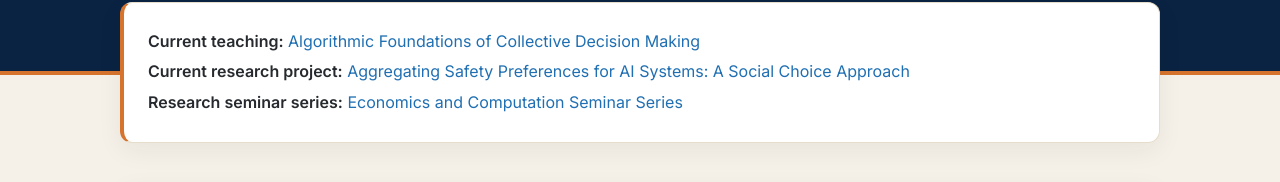
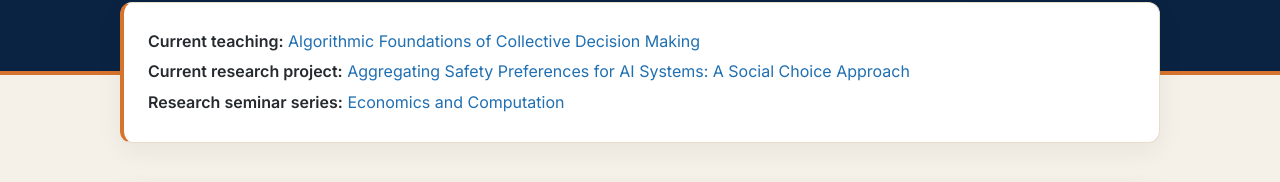
Before and after one commit to markusbrill/markus-brill, a plain HTML site: page docs/index.html in a window 1280 px wide. Shown: the part 421-603 px from the top of the page. Drawn offline with Linux system fonts and the light colour scheme.

Commit message:
Update index.html

```diff
--- a/docs/index.html
+++ b/docs/index.html
@@ -37,7 +37,7 @@
   <div class="card current">
     <p><strong>Current teaching:</strong> <a href="https://www.cs.ox.ac.uk/teaching/courses/AFCDM/">Algorithmic Foundations of Collective Decision Making</a></p>
     <p><strong>Current research project:</strong> <a href="https://sites.google.com/view/sc4ai/projects/aspai">Aggregating Safety Preferences for AI Systems: A Social Choice Approach</a></p>
-    <p><strong>Research seminar series:</strong> <a href="https://www.cs.ox.ac.uk/seminars/Economics%20and%20Computation%20Seminar%20Series/">Economics and Computation Seminar Series</a></p>
+    <p><strong>Research seminar series:</strong> <a href="https://www.cs.ox.ac.uk/seminars/Economics%20and%20Computation%20Seminar%20Series/">Economics and Computation</a></p>
   </div>
 </div></section>
 
```
